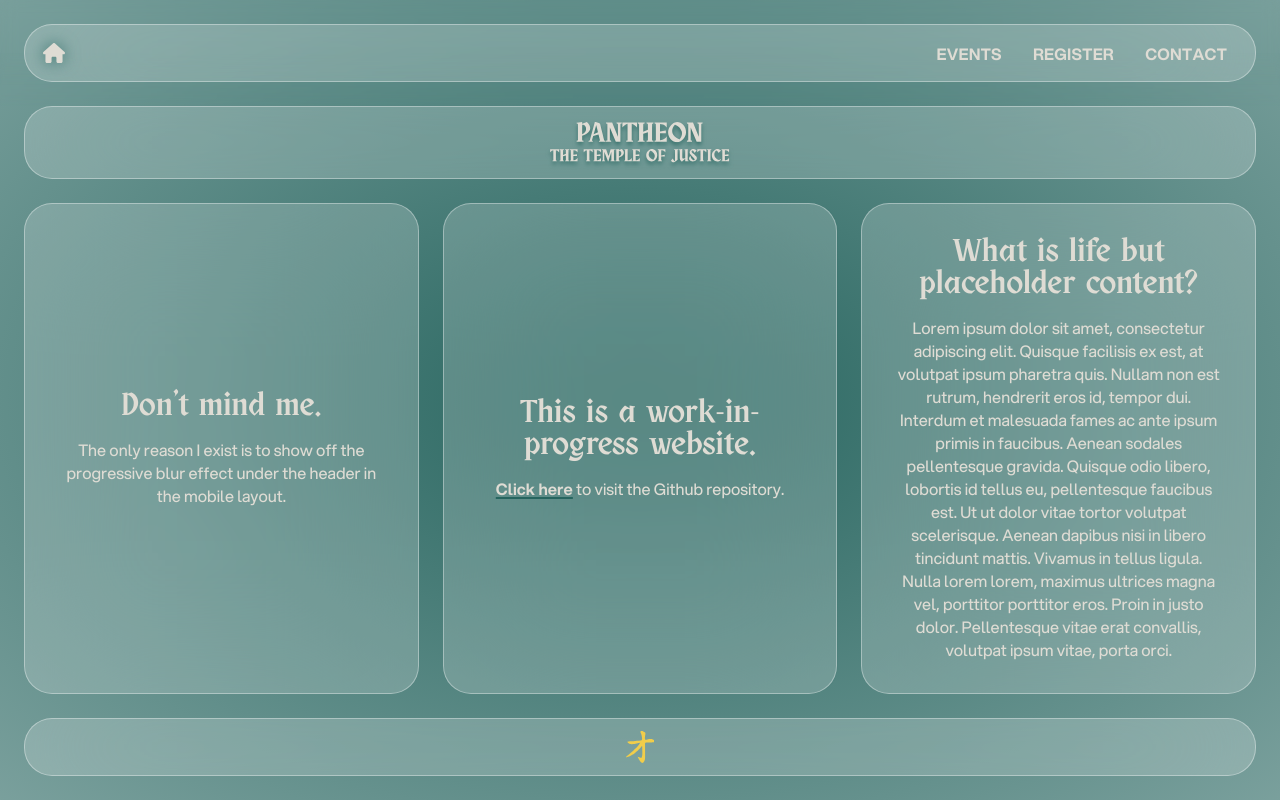
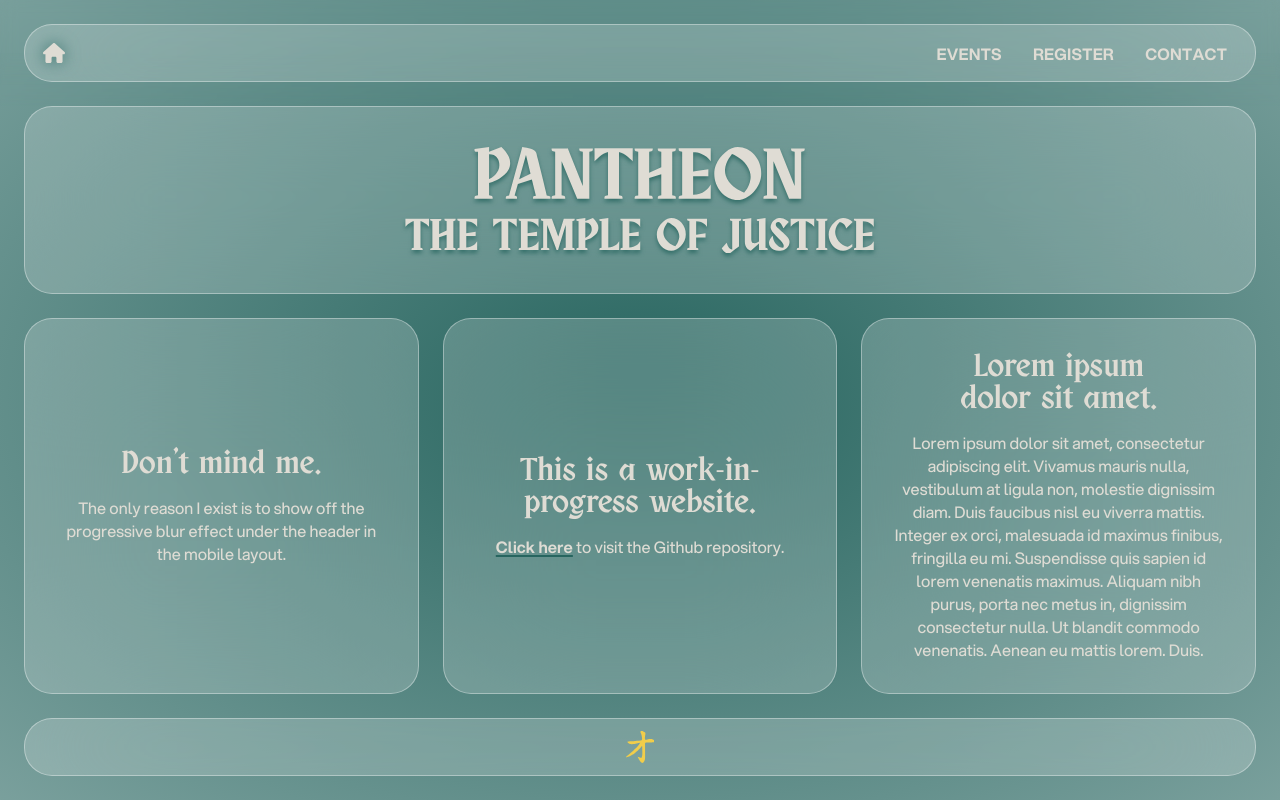
Before and after one commit to pantheon-gear/pantheon-website, a website: page src/index.html in a window 1280 px wide. Drawn offline with Linux system fonts and the light colour scheme.

Commit message:
sweep layout issue under the rug

```diff
--- a/src/index.html
+++ b/src/index.html
@@ -66,14 +66,12 @@
 
     <div class="card" id="card-3">
       <div class="card-content column">
-        <h1>What is life but placeholder content?</h1>
-        <p>
-          Lorem ipsum dolor sit amet, consectetur adipiscing elit. Quisque facilisis ex est, at volutpat ipsum pharetra
-          quis. Nullam non est rutrum, hendrerit eros id, tempor dui. Interdum et malesuada fames ac ante ipsum primis
-          in faucibus. Aenean sodales pellentesque gravida. Quisque odio libero, lobortis id tellus eu, pellentesque
-          faucibus est. Ut ut dolor vitae tortor volutpat scelerisque. Aenean dapibus nisi in libero tincidunt mattis.
-          Vivamus in tellus ligula. Nulla lorem lorem, maximus ultrices magna vel, porttitor porttitor eros. Proin in
-          justo dolor. Pellentesque vitae erat convallis, volutpat ipsum vitae, porta orci.
+        <h1>Lorem ipsum dolor sit amet.</h1>
+        <p class="content-hidden">
+          Lorem ipsum dolor sit amet, consectetur adipiscing elit. Vivamus mauris nulla, vestibulum at ligula non,
+          molestie dignissim diam. Duis faucibus nisl eu viverra mattis. Integer ex orci, malesuada id maximus finibus,
+          fringilla eu mi. Suspendisse quis sapien id lorem venenatis maximus. Aliquam nibh purus, porta nec metus in,
+          dignissim consectetur nulla. Ut blandit commodo venenatis. Aenean eu mattis lorem. Duis.
         </p>
       </div>
     </div>
```
